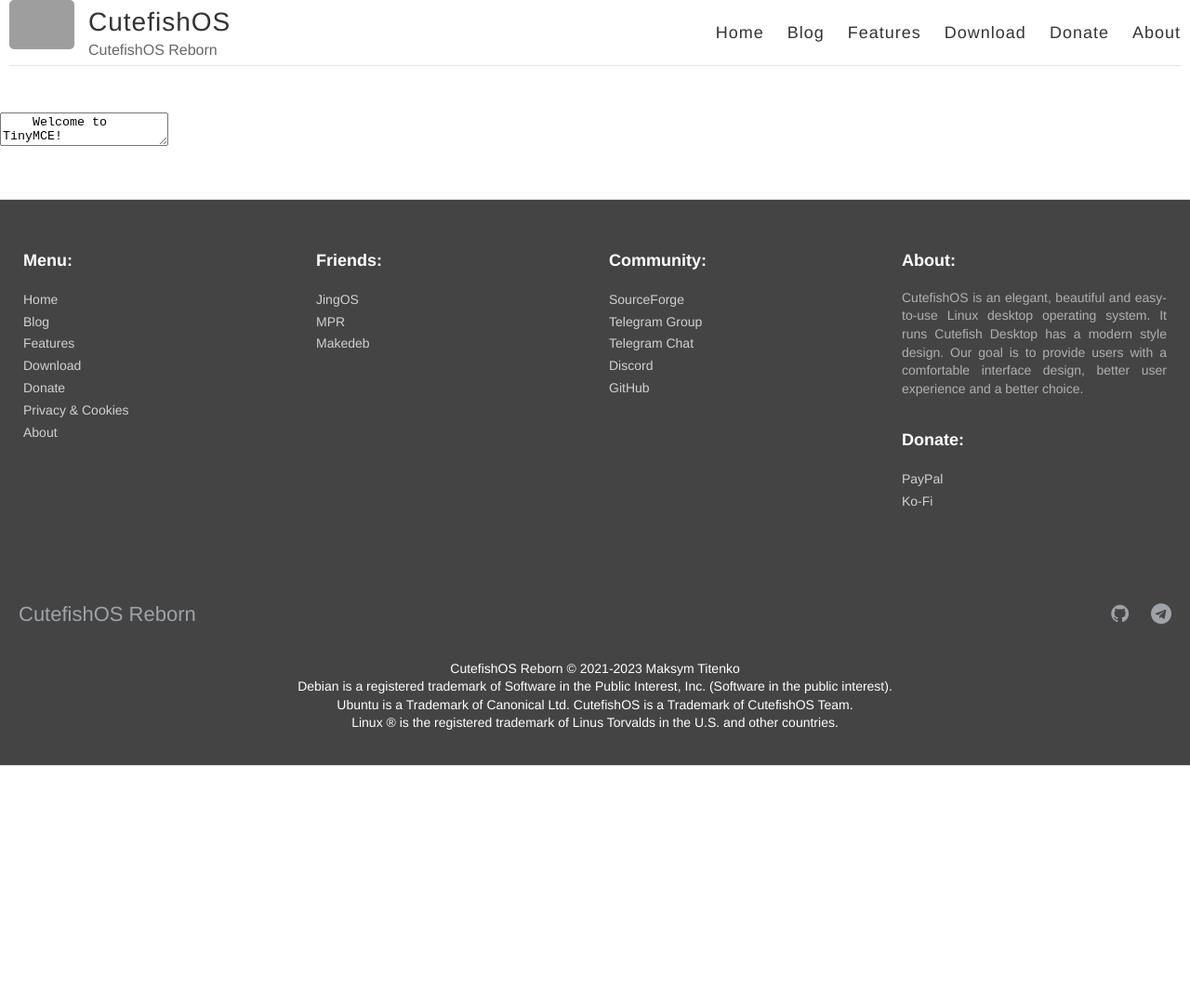
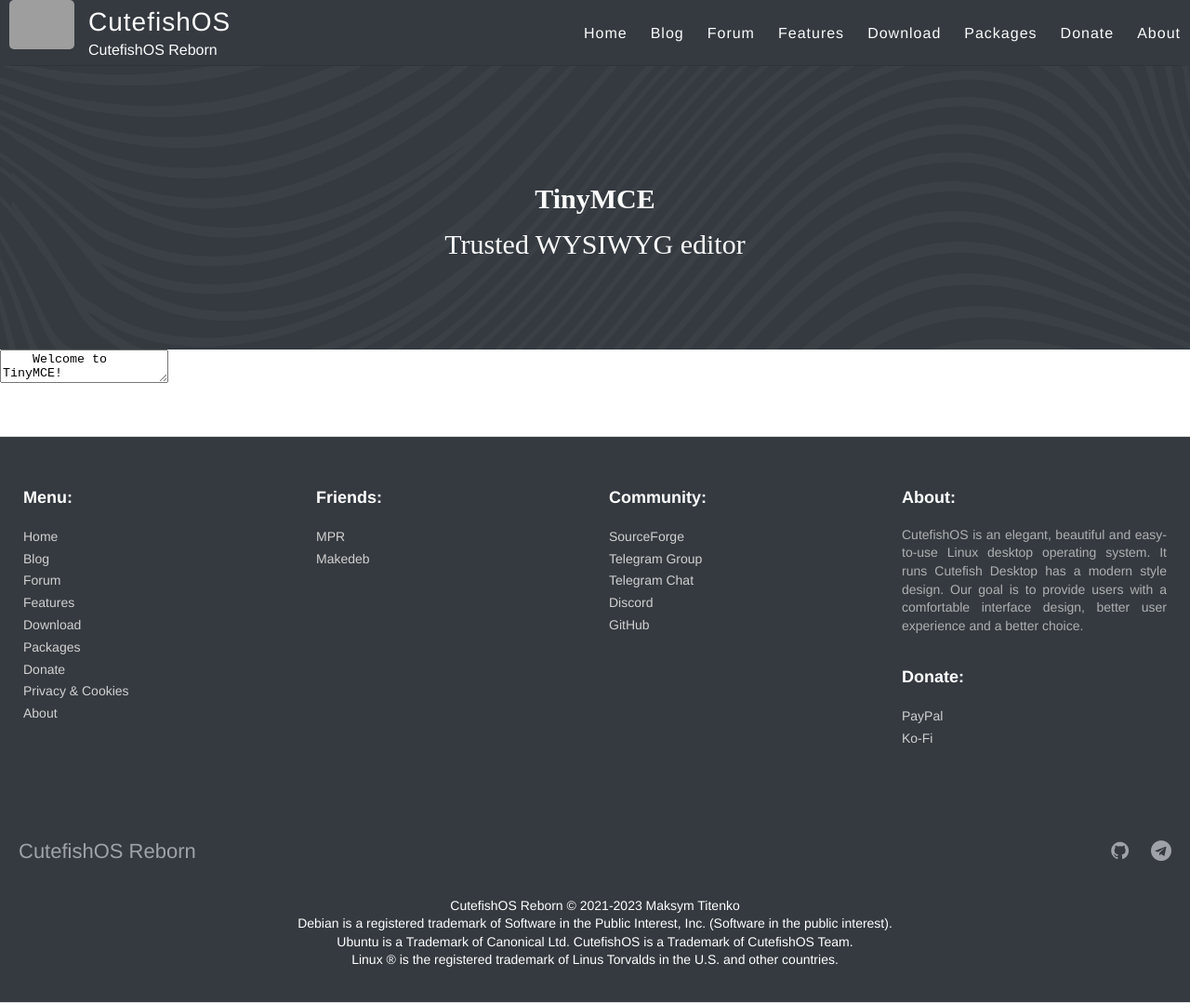
Before and after one commit to linuxcutefish/linuxcutefish.github.io, a Jekyll site: the page built from tinymce.html, in a window 1280 px wide. Shown: the whole page at 93% size. Built offline with Jekyll 4.4.1, drawn with Linux system fonts in a browser that asks for light colours; before the commit the page ends 900 px from its top, so only the background shows below that; grey boxes are pictures that could not be loaded.

Commit message:
Initial commit

```diff
--- a/tinymce.html
+++ b/tinymce.html
@@ -1,12 +1,14 @@
 ---
-layout: default
+layout: default-beta
 ---
+<div style="background: url({{ site.baseurl }}/assets/02.png); background-color: #343a40; padding: 6rem 0; background-position: center center; background-repeat: no-repeat; -webkit-background-size: cover;
+    background-size: cover;">
+<h1 style="font:1.875rem bold; font-weight: 600; text-align: center; color: #fbfbfb;">TinyMCE</h1>
+<h2 style="font:1.875rem normal; color: #fbfbfb; text-align: center;margin: 0; ">Trusted WYSIWYG editor</h2>
+</div>
 
-<html>
-<head>
   <script src="https://cdn.tiny.cloud/1/umcpaexrmuvce140gm8f6zxwub9pawz8tlpdwmhll1abwyvg/tinymce/5/tinymce.min.js" referrerpolicy="origin"></script>
-</head>
-<body>
+
   <textarea>
     Welcome to TinyMCE!
   </textarea>
@@ -18,5 +20,3 @@
       toolbar_mode: 'floating',
       });
   </script>
-</body>
-</html>
```
